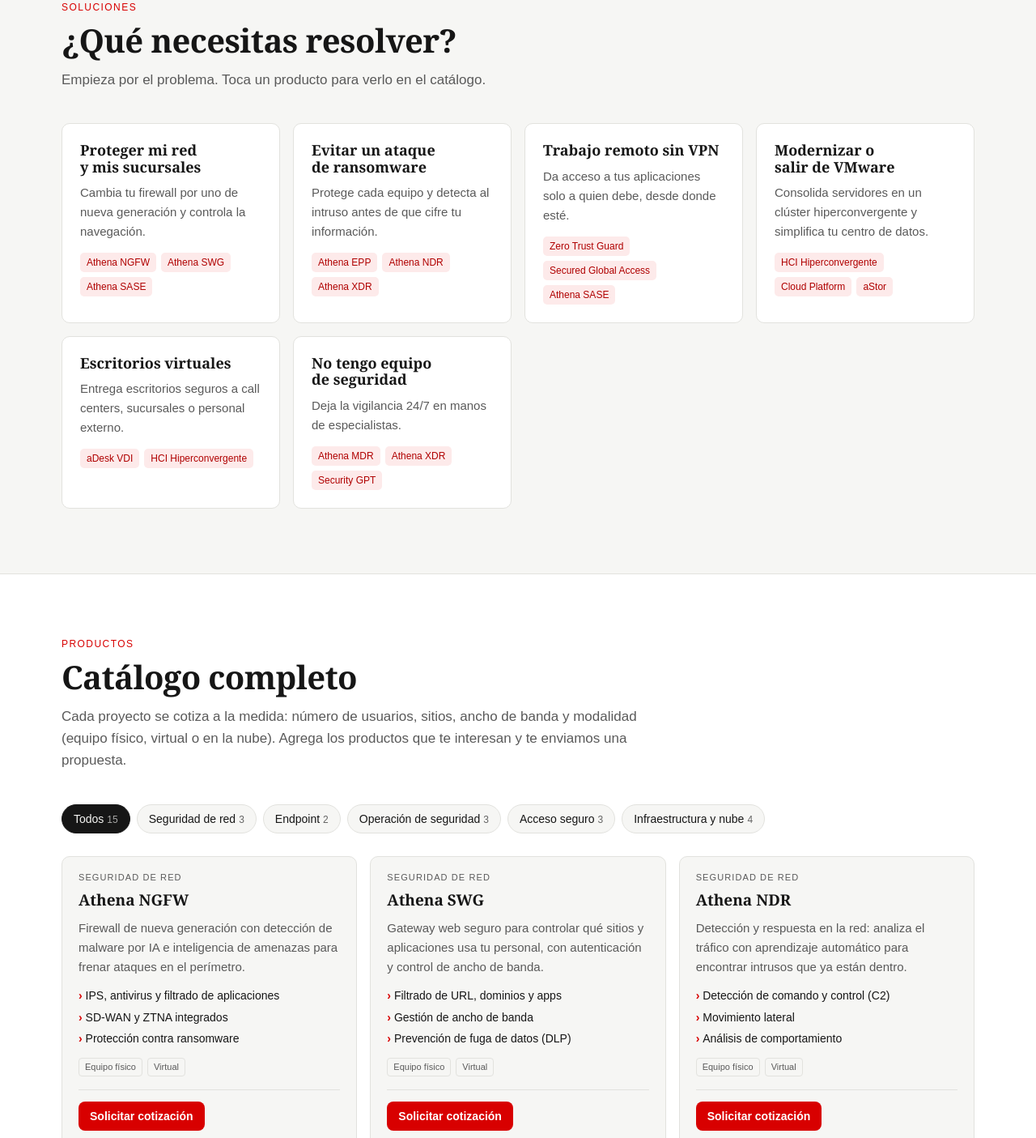
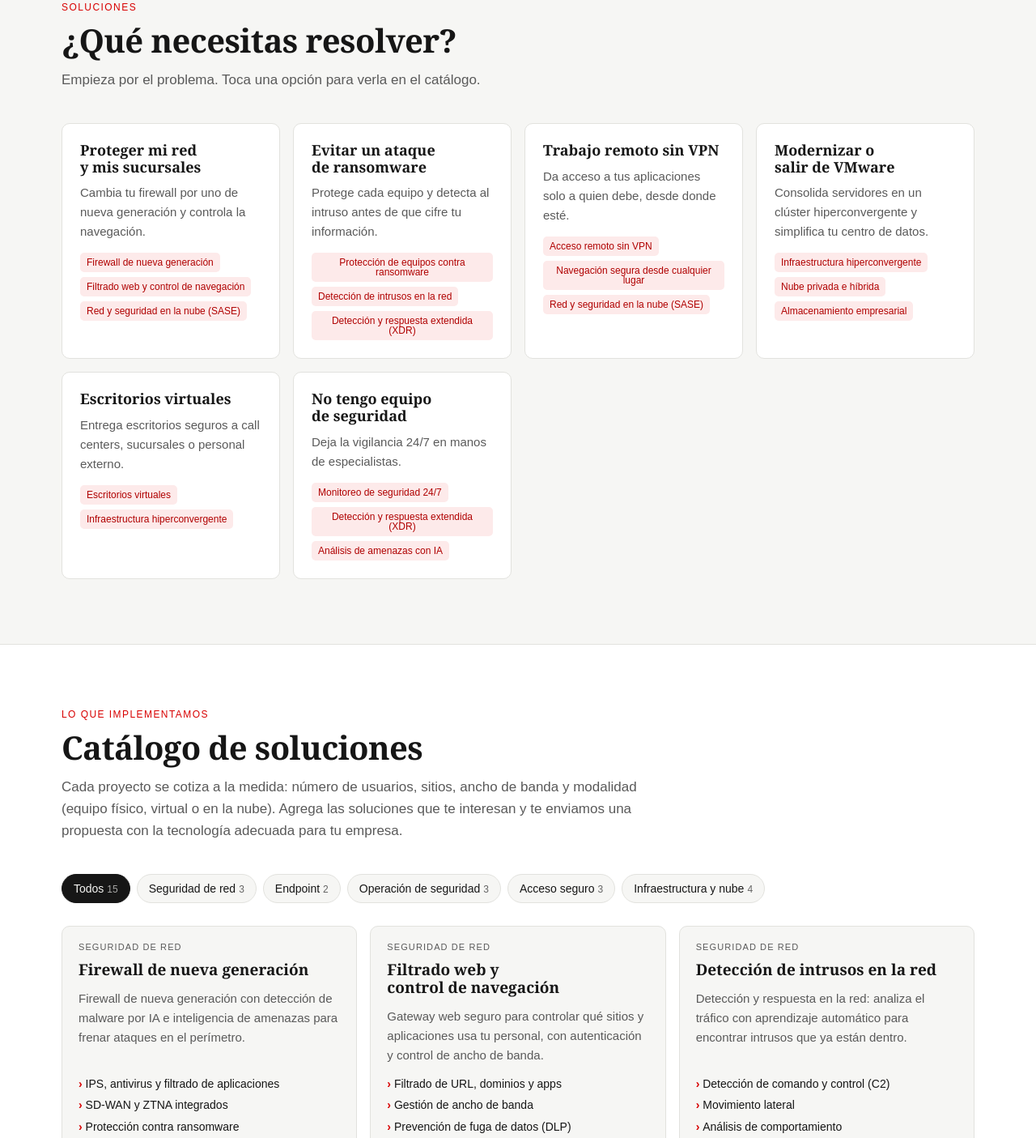
Before and after one commit to rupert-sys/vivecom-web, a plain HTML site: page index.html in a window 1280 px wide. Shown: the part 1312-2717 px from the top of the page at 81% size. Drawn offline with Linux system fonts and the light colour scheme.

Commit message:
Catálogo por funcionalidad, sin nombres de producto de fabricante
Co-Authored-By: Claude Opus 5.5 <noreply@anthropic.com>
Claude-Session: https://claude.ai/code/session_015qe3uxENu8kxWUCpt23XXe

```diff
--- a/index.html
+++ b/index.html
@@ -44,6 +44,7 @@
 }
 * { box-sizing: border-box; }
 [hidden] { display: none !important; }
+section[id], .prod { scroll-margin-top: 110px; }
 html { scroll-behavior: smooth; }
 @media (prefers-reduced-motion: reduce) { html { scroll-behavior: auto; } * { transition: none !important; } }
 body { margin: 0; background: var(--bg); color: var(--fg); font: 16px/1.6 var(--f-body); }
@@ -212,7 +213,7 @@ footer a { color: var(--on-ink); }
       <a href="#inicio">Inicio</a>
       <a href="#servicios">Servicios</a>
       <a href="#soluciones">Soluciones</a>
-      <a href="#productos">Productos</a>
+      <a href="#productos">Catálogo</a>
       <a href="#nosotros">Nosotros</a>
       <a class="cta" href="#contacto">Cotizar</a>
     </nav>
@@ -229,7 +230,7 @@ footer a { color: var(--on-ink); }
       <p class="tagline">haz que las cosas sucedan</p>
       <p class="lead">Diseñamos, implementamos y damos soporte a soluciones de ciberseguridad y virtualización para empresas en México: firewall de nueva generación, protección contra ransomware, acceso Zero Trust e infraestructura hiperconvergente.</p>
       <div class="btns">
-        <a class="btn primary" href="#productos">Ver productos</a>
+        <a class="btn primary" href="#productos">Ver soluciones</a>
         <a class="btn ghost" href="#contacto">Solicitar cotización</a>
       </div>
     </div>
@@ -265,7 +266,7 @@ footer a { color: var(--on-ink); }
     <div class="sec-head">
       <span class="eyebrow">Soluciones</span>
       <h2>¿Qué necesitas resolver?</h2>
-      <p>Empieza por el problema. Toca un producto para verlo en el catálogo.</p>
+      <p>Empieza por el problema. Toca una opción para verla en el catálogo.</p>
     </div>
     <div class="needs" id="needs"></div>
   </div>
@@ -274,13 +275,13 @@ footer a { color: var(--on-ink); }
 <section class="band catalog-band" id="productos">
   <div class="wrap">
     <div class="sec-head">
-      <span class="eyebrow">Productos</span>
-      <h2>Catálogo completo</h2>
-      <p>Cada proyecto se cotiza a la medida: número de usuarios, sitios, ancho de banda y modalidad (equipo físico, virtual o en la nube). Agrega los productos que te interesan y te enviamos una propuesta.</p>
+      <span class="eyebrow">Lo que implementamos</span>
+      <h2>Catálogo de soluciones</h2>
+      <p>Cada proyecto se cotiza a la medida: número de usuarios, sitios, ancho de banda y modalidad (equipo físico, virtual o en la nube). Agrega las soluciones que te interesan y te enviamos una propuesta con la tecnología adecuada para tu empresa.</p>
     </div>
     <div class="filters" id="filters" role="toolbar" aria-label="Filtrar por categoría"></div>
     <div class="grid" id="grid"></div>
-    <p class="note">Las descripciones son un resumen. Pídenos la ficha técnica completa de cualquier producto junto con tu cotización.</p>
+    <p class="note">Las descripciones son un resumen. En tu propuesta te detallamos la tecnología, el alcance y la ficha técnica de cada solución.</p>
   </div>
 </section>
 
@@ -324,7 +325,7 @@ footer a { color: var(--on-ink); }
       </label>
       <label>Sitios o sucursales<input id="f-sites" name="sites" type="number" min="1" value="1"></label>
       <div class="full">
-        <label for="f-msg" style="margin-bottom:6px">Productos de interés</label>
+        <label for="f-msg" style="margin-bottom:6px">Soluciones de interés</label>
         <div class="picked" id="picked"></div>
       </div>
       <label class="full">Cuéntanos qué necesitas<textarea id="f-msg" name="msg" placeholder="Ej. Queremos cambiar el firewall de 3 sucursales y proteger 120 laptops contra ransomware."></textarea></label>
@@ -359,49 +360,49 @@ footer a { color: var(--on-ink); }
 
 <script>
 const PRODUCTS = [
-  { id:"ngfw", name:"Athena NGFW", cat:"red", catLabel:"Seguridad de red",
+  { id:"ngfw", name:"Firewall de nueva generación", cat:"red", catLabel:"Seguridad de red",
     desc:"Firewall de nueva generación con detección de malware por IA e inteligencia de amenazas para frenar ataques en el perímetro.",
     feats:["IPS, antivirus y filtrado de aplicaciones","SD-WAN y ZTNA integrados","Protección contra ransomware"], deploy:["Equipo físico","Virtual"] },
-  { id:"swg", name:"Athena SWG", cat:"red", catLabel:"Seguridad de red",
+  { id:"swg", name:"Filtrado web y control de navegación", cat:"red", catLabel:"Seguridad de red",
     desc:"Gateway web seguro para controlar qué sitios y aplicaciones usa tu personal, con autenticación y control de ancho de banda.",
     feats:["Filtrado de URL, dominios y apps","Gestión de ancho de banda","Prevención de fuga de datos (DLP)"], deploy:["Equipo físico","Virtual"] },
-  { id:"ndr", name:"Athena NDR", cat:"red", catLabel:"Seguridad de red",
+  { id:"ndr", name:"Detección de intrusos en la red", cat:"red", catLabel:"Seguridad de red",
     desc:"Detección y respuesta en la red: analiza el tráfico con aprendizaje automático para encontrar intrusos que ya están dentro.",
     feats:["Detección de comando y control (C2)","Movimiento lateral","Análisis de comportamiento"], deploy:["Equipo físico","Virtual"] },
-  { id:"epp", name:"Athena EPP", cat:"endpoint", catLabel:"Endpoint",
+  { id:"epp", name:"Protección de equipos contra ransomware", cat:"endpoint", catLabel:"Endpoint",
     desc:"Protección para laptops, PCs y servidores que combina antivirus de nueva generación, EDR y administración centralizada.",
     feats:["NGAV + EDR en un solo agente","Anti-ransomware con reversión","Consola central"], deploy:["Nube","En sitio"] },
-  { id:"esa", name:"Endpoint Secure Access", cat:"endpoint", catLabel:"Endpoint",
+  { id:"esa", name:"Seguridad para equipos sin agente", cat:"endpoint", catLabel:"Endpoint",
     desc:"Seguridad para equipos sin necesidad de instalar agente, con antivirus, prevención de intrusos y respuesta en un clic.",
     feats:["Sin agente","Prevención de intrusos","Respuesta con un clic"], deploy:["Nube"] },
-  { id:"xdr", name:"Athena XDR", cat:"soc", catLabel:"Operación de seguridad",
+  { id:"xdr", name:"Detección y respuesta extendida (XDR)", cat:"soc", catLabel:"Operación de seguridad",
     desc:"Detección y respuesta extendida: une firewall, endpoint y red en una sola consola y correlaciona los eventos con IA.",
-    feats:["Correlación de eventos multi-fuente","Respuesta automatizada","Integra Security GPT"], deploy:["Nube","En sitio"] },
-  { id:"mdr", name:"Athena MDR", cat:"soc", catLabel:"Operación de seguridad",
-    desc:"Servicio administrado de detección y respuesta: un centro de operaciones de seguridad (SOC) con más de 450 especialistas vigila tu red 24/7.",
+    feats:["Correlación de eventos multi-fuente","Respuesta automatizada","Análisis con IA"], deploy:["Nube","En sitio"] },
+  { id:"mdr", name:"Monitoreo de seguridad 24/7", cat:"soc", catLabel:"Operación de seguridad",
+    desc:"Servicio administrado de detección y respuesta: un centro de operaciones de seguridad (SOC) con especialistas vigila tu red 24/7 y responde por ti.",
     feats:["Monitoreo 24/7","Caza de amenazas","Reportes periódicos"], deploy:["Servicio"] },
-  { id:"gpt", name:"Security GPT", cat:"soc", catLabel:"Operación de seguridad",
-    desc:"Motor de IA generativa detrás de XDR y MDR para detectar amenazas, apoyar al analista y frenar el phishing.",
-    feats:["Detection GPT","Operations GPT","Anti-Phishing GPT"], deploy:["Incluido en XDR / MDR"] },
-  { id:"sase", name:"Athena SASE", cat:"acceso", catLabel:"Acceso seguro",
+  { id:"ia", name:"Análisis de amenazas con IA", cat:"soc", catLabel:"Operación de seguridad",
+    desc:"Inteligencia artificial que analiza los eventos de seguridad para detectar amenazas, apoyar al analista y frenar el phishing.",
+    feats:["Detección de amenazas","Apoyo al analista","Protección contra phishing"], deploy:["Complemento de XDR / monitoreo"] },
+  { id:"sase", name:"Red y seguridad en la nube (SASE)", cat:"acceso", catLabel:"Acceso seguro",
     desc:"Seguridad y red en la nube para sucursales y personal remoto: ZTNA, SWG, firewall como servicio, CASB y SD-WAN.",
     feats:["ZTNA, SWG, FWaaS y CASB","SD-WAN","Una sola política para todos"], deploy:["Nube"] },
-  { id:"ztg", name:"Zero Trust Guard", cat:"acceso", catLabel:"Acceso seguro",
+  { id:"ztg", name:"Acceso remoto sin VPN", cat:"acceso", catLabel:"Acceso seguro",
     desc:"Acceso remoto Zero Trust a tus aplicaciones internas. Reemplaza a la VPN tradicional y da acceso solo a lo necesario.",
     feats:["Reemplazo de VPN","Acceso por aplicación","Verificación continua"], deploy:["Nube"] },
-  { id:"sga", name:"Secured Global Access", cat:"acceso", catLabel:"Acceso seguro",
+  { id:"sga", name:"Navegación segura desde cualquier lugar", cat:"acceso", catLabel:"Acceso seguro",
     desc:"Protección de la navegación a internet desde cualquier lugar, sin regresar el tráfico a la oficina central.",
     feats:["SWG + NGFW en la nube","Sin backhaul","Ideal para sucursales"], deploy:["Nube"] },
-  { id:"hci", name:"HCI Hiperconvergente", cat:"infra", catLabel:"Infraestructura y nube",
+  { id:"hci", name:"Infraestructura hiperconvergente", cat:"infra", catLabel:"Infraestructura y nube",
     desc:"Infraestructura hiperconvergente: cómputo, almacenamiento, red y seguridad virtualizados en un clúster fácil de administrar.",
     feats:["Hipervisor, SDS y SDN integrados","Migración desde VMware","Respaldo y recuperación"], deploy:["Equipo físico","Software"] },
-  { id:"scp", name:"Cloud Platform", cat:"infra", catLabel:"Infraestructura y nube",
+  { id:"scp", name:"Nube privada e híbrida", cat:"infra", catLabel:"Infraestructura y nube",
     desc:"Plataforma para operar una nube privada o híbrida sobre HCI, con portal de autoservicio y administración multi-sitio.",
     feats:["Nube privada e híbrida","Autoservicio","Multi-sitio"], deploy:["Software"] },
-  { id:"adesk", name:"aDesk VDI", cat:"infra", catLabel:"Infraestructura y nube",
+  { id:"vdi", name:"Escritorios virtuales", cat:"infra", catLabel:"Infraestructura y nube",
     desc:"Escritorios virtuales para que tu equipo trabaje desde cualquier dispositivo, con los datos siempre en tu centro de datos.",
     feats:["Escritorios Windows virtuales","Clientes ligeros","Administración central"], deploy:["Equipo físico","Software"] },
-  { id:"astor", name:"aStor", cat:"infra", catLabel:"Infraestructura y nube",
+  { id:"storage", name:"Almacenamiento empresarial", cat:"infra", catLabel:"Infraestructura y nube",
     desc:"Almacenamiento empresarial definido por software, con opciones all-flash para bloques, archivos y objetos.",
     feats:["Bloque, archivo y objeto","All-flash","Escalamiento horizontal"], deploy:["Equipo físico"] }
 ];
@@ -419,9 +420,9 @@ const NEEDS = [
   { t:"Proteger mi red y mis sucursales", d:"Cambia tu firewall por uno de nueva generación y controla la navegación.", p:["ngfw","swg","sase"] },
   { t:"Evitar un ataque de ransomware", d:"Protege cada equipo y detecta al intruso antes de que cifre tu información.", p:["epp","ndr","xdr"] },
   { t:"Trabajo remoto sin VPN", d:"Da acceso a tus aplicaciones solo a quien debe, desde donde esté.", p:["ztg","sga","sase"] },
-  { t:"Modernizar o salir de VMware", d:"Consolida servidores en un clúster hiperconvergente y simplifica tu centro de datos.", p:["hci","scp","astor"] },
-  { t:"Escritorios virtuales", d:"Entrega escritorios seguros a call centers, sucursales o personal externo.", p:["adesk","hci"] },
-  { t:"No tengo equipo de seguridad", d:"Deja la vigilancia 24/7 en manos de especialistas.", p:["mdr","xdr","gpt"] }
+  { t:"Modernizar o salir de VMware", d:"Consolida servidores en un clúster hiperconvergente y simplifica tu centro de datos.", p:["hci","scp","storage"] },
+  { t:"Escritorios virtuales", d:"Entrega escritorios seguros a call centers, sucursales o personal externo.", p:["vdi","hci"] },
+  { t:"No tengo equipo de seguridad", d:"Deja la vigilancia 24/7 en manos de especialistas.", p:["mdr","xdr","ia"] }
 ];
 
 const $ = s => document.querySelector(s);
@@ -458,7 +459,7 @@ function renderNeeds() {
 function renderPicked() {
   $("#picked").innerHTML = picked.size
     ? [...picked].map(id => `<button type="button" class="chip" data-remove="${id}" aria-label="Quitar ${byId[id].name}">${byId[id].name}</button>`).join("")
-    : `<span class="empty">Aún no agregas productos. Usa "Solicitar cotización" en el catálogo.</span>`;
+    : `<span class="empty">Aún no agregas soluciones. Usa "Solicitar cotización" en el catálogo.</span>`;
 }
 
 document.addEventListener("click", e => {
@@ -492,7 +493,7 @@ $("#quoteForm").addEventListener("submit", e => {
   const prods = [...picked].map(id => byId[id].name).join(", ") || "Por definir";
   const body = [
     `Nombre: ${f.name.value}`, `Empresa: ${f.company.value}`, `Correo: ${f.email.value}`, `Teléfono: ${f.phone.value}`,
-    `Usuarios/equipos: ${f.size.value}`, `Sitios: ${f.sites.value}`, `Productos: ${prods}`, "", f.msg.value
+    `Usuarios/equipos: ${f.size.value}`, `Sitios: ${f.sites.value}`, `Soluciones: ${prods}`, "", f.msg.value
   ].join("\n");
   const href = `mailto:ventas@vivecom.mx?subject=${encodeURIComponent("Solicitud de cotización - " + (f.company.value || f.name.value))}&body=${encodeURIComponent(body)}`;
   window.location.href = href;
@@ -533,17 +534,17 @@ $("#quoteForm").addEventListener("submit", e => {
   const norm = t => t.toLowerCase().normalize("NFD").replace(/[̀-ͯ]/g, "").replace(/[^a-z0-9ñ ]/g, " ");
   const prodBtns = ids => ids.map(id => ({ go: id, label: byId[id].name }));
   const FAQ = [
-    { k: ["hola", "buenas", "buenos dias", "buenas tardes", "que tal"], a: "¡Hola! Soy el asistente de VIVEcom. Pregúntame sobre nuestros productos de ciberseguridad, nube y virtualización, cómo cotizar o cómo trabajamos." },
-    { k: ["precio", "precios", "costo", "cuesta", "cuanto", "tarifa", "presupuesto", "cotizacion", "cotizar"], a: "Cada proyecto se cotiza a la medida: depende del número de usuarios o equipos, de cuántos sitios tienes y de si lo quieres en equipo físico, virtual o en la nube.\n\nAgrega los productos que te interesan en el catálogo y llena el formulario, o escríbele a un asesor. Respondemos en menos de un día hábil.", acts: [{ href: "#contacto", label: "Ir al formulario" }, { wa: true, label: "Cotizar por WhatsApp" }] },
-    { k: ["que venden", "que hacen", "servicios", "que ofrecen", "productos", "catalogo"], a: "Diseñamos, implementamos y damos soporte a soluciones de:\n• Seguridad de red (firewall, filtrado web, detección en la red)\n• Protección de equipos (antivirus de nueva generación, EDR)\n• Operación de seguridad (XDR y monitoreo 24/7)\n• Acceso remoto seguro sin VPN y SASE\n• Virtualización: HCI, nube privada, escritorios virtuales y almacenamiento", acts: [{ href: "#productos", label: "Ver catálogo" }] },
+    { k: ["hola", "buenas", "buenos dias", "buenas tardes", "que tal"], a: "¡Hola! Soy el asistente de VIVEcom. Pregúntame sobre nuestras soluciones de ciberseguridad, nube y virtualización, cómo cotizar o cómo trabajamos." },
+    { k: ["precio", "precios", "costo", "cuesta", "cuanto", "tarifa", "presupuesto", "cotizacion", "cotizar"], a: "Cada proyecto se cotiza a la medida: depende del número de usuarios o equipos, de cuántos sitios tienes y de si lo quieres en equipo físico, virtual o en la nube.\n\nAgrega las soluciones que te interesan en el catálogo y llena el formulario, o escríbele a un asesor. Respondemos en menos de un día hábil.", acts: [{ href: "#contacto", label: "Ir al formulario" }, { wa: true, label: "Cotizar por WhatsApp" }] },
+    { k: ["que venden", "que hacen", "servicios", "que ofrecen", "productos", "soluciones", "catalogo"], a: "Diseñamos, implementamos y damos soporte a soluciones de:\n• Seguridad de red (firewall, filtrado web, detección en la red)\n• Protección de equipos (antivirus de nueva generación, EDR)\n• Operación de seguridad (XDR y monitoreo 24/7)\n• Acceso remoto seguro sin VPN y SASE\n• Virtualización: HCI, nube privada, escritorios virtuales y almacenamiento", acts: [{ href: "#productos", label: "Ver catálogo" }] },
     { k: ["ransomware", "secuestro", "cifraron", "virus", "malware", "hackeo", "hackearon", "ataque"], a: "Para ransomware recomendamos protección en capas: el agente en cada equipo para frenar el cifrado, detección en la red para encontrar al intruso, y XDR para ver todo en una consola.\n\nSi estás sufriendo un ataque en este momento, escríbenos por WhatsApp de inmediato.", acts: [...prodBtns(["epp", "ndr", "xdr"]), { wa: true, label: "Tengo una emergencia" }] },
     { k: ["firewall", "perimetro", "red", "sucursal", "sucursales", "internet", "navegacion", "filtrado", "sd wan", "sdwan"], a: "Para proteger tu red y sucursales: un firewall de nueva generación (IPS, antivirus y control de apps, con SD-WAN integrado), filtrado web para controlar la navegación, o SASE si tienes muchas sucursales o gente fuera de la oficina.", acts: prodBtns(["ngfw", "swg", "sase"]) },
     { k: ["vpn", "remoto", "home office", "casa", "teletrabajo", "zero trust", "ztna", "acceso"], a: "Para trabajo remoto sin VPN usamos acceso Zero Trust: cada persona entra solo a las aplicaciones que necesita, verificando identidad y equipo todo el tiempo. Es más seguro y más simple que una VPN.", acts: prodBtns(["ztg", "sga", "sase"]) },
     { k: ["antivirus", "endpoint", "laptop", "laptops", "computadoras", "equipos", "pc", "servidores", "edr"], a: "Para laptops, PCs y servidores: un solo agente con antivirus de nueva generación, EDR y reversión de ransomware, administrado desde una consola central (en la nube o en sitio). También hay opción sin agente.", acts: prodBtns(["epp", "esa"]) },
-    { k: ["vmware", "virtualizar", "virtualizacion", "hiperconvergente", "hci", "servidor", "data center", "centro de datos", "nube privada", "migrar", "broadcom"], a: "Para modernizar tu centro de datos o salir de VMware: infraestructura hiperconvergente que junta cómputo, almacenamiento y red en un clúster fácil de administrar, con herramienta de migración desde VMware. Encima puedes montar una nube privada.", acts: prodBtns(["hci", "scp", "astor"]) },
-    { k: ["vdi", "escritorio", "escritorios", "call center", "cliente ligero", "thin client"], a: "Con escritorios virtuales tu equipo trabaja desde cualquier dispositivo y los datos nunca salen de tu centro de datos. Ideal para call centers, sucursales y personal externo.", acts: prodBtns(["adesk", "hci"]) },
-    { k: ["almacenamiento", "storage", "nas", "san", "respaldo", "backup", "disco"], a: "Tenemos almacenamiento empresarial definido por software, con opciones all-flash para bloques, archivos y objetos, y respaldo integrado en la plataforma HCI.", acts: prodBtns(["astor", "hci"]) },
-    { k: ["soc", "monitoreo", "24 7", "24x7", "vigilancia", "no tengo equipo", "mdr", "xdr", "analista"], a: "Si no tienes equipo de seguridad, el servicio MDR pone a un centro de operaciones con más de 450 especialistas a vigilar tu red 24/7, cazar amenazas y responder por ti.", acts: prodBtns(["mdr", "xdr"]) },
+    { k: ["vmware", "virtualizar", "virtualizacion", "hiperconvergente", "hci", "servidor", "data center", "centro de datos", "nube privada", "migrar", "broadcom"], a: "Para modernizar tu centro de datos o salir de VMware: infraestructura hiperconvergente que junta cómputo, almacenamiento y red en un clúster fácil de administrar, con herramienta de migración desde VMware. Encima puedes montar una nube privada.", acts: prodBtns(["hci", "scp", "storage"]) },
+    { k: ["vdi", "escritorio", "escritorios", "call center", "cliente ligero", "thin client"], a: "Con escritorios virtuales tu equipo trabaja desde cualquier dispositivo y los datos nunca salen de tu centro de datos. Ideal para call centers, sucursales y personal externo.", acts: prodBtns(["vdi", "hci"]) },
+    { k: ["almacenamiento", "storage", "nas", "san", "respaldo", "backup", "disco"], a: "Tenemos almacenamiento empresarial definido por software, con opciones all-flash para bloques, archivos y objetos, y respaldo integrado en la plataforma HCI.", acts: prodBtns(["storage", "hci"]) },
+    { k: ["soc", "monitoreo", "24 7", "24x7", "vigilancia", "no tengo equipo", "mdr", "xdr", "analista"], a: "Si no tienes equipo de seguridad, el monitoreo 24/7 pone a un centro de operaciones con especialistas a vigilar tu red 24/7, cazar amenazas y responder por ti.", acts: prodBtns(["mdr", "xdr"]) },
     { k: ["soporte", "garantia", "mantenimiento", "renovacion", "renovar", "licencia", "licencias"], a: "Damos soporte local en español durante y después de la implementación, nos encargamos de las renovaciones de licencias y, si lo necesitas, monitoreo 24/7." },
     { k: ["demo", "prueba", "poc", "probar", "demostracion"], a: "Sí podemos organizar una demostración o una prueba en tu red. Escríbele a un asesor para agendarla.", acts: [{ wa: true, label: "Agendar demo" }] },
     { k: ["contacto", "telefono", "correo", "email", "llamar", "whatsapp", "asesor", "humano", "persona"], a: "Puedes contactarnos por:\n• WhatsApp / teléfono: +52 56 1399 6126\n• Ventas: ventas@vivecom.mx\n• Información: info@vivecom.mx", acts: [{ wa: true, label: "Abrir WhatsApp" }] },
```
